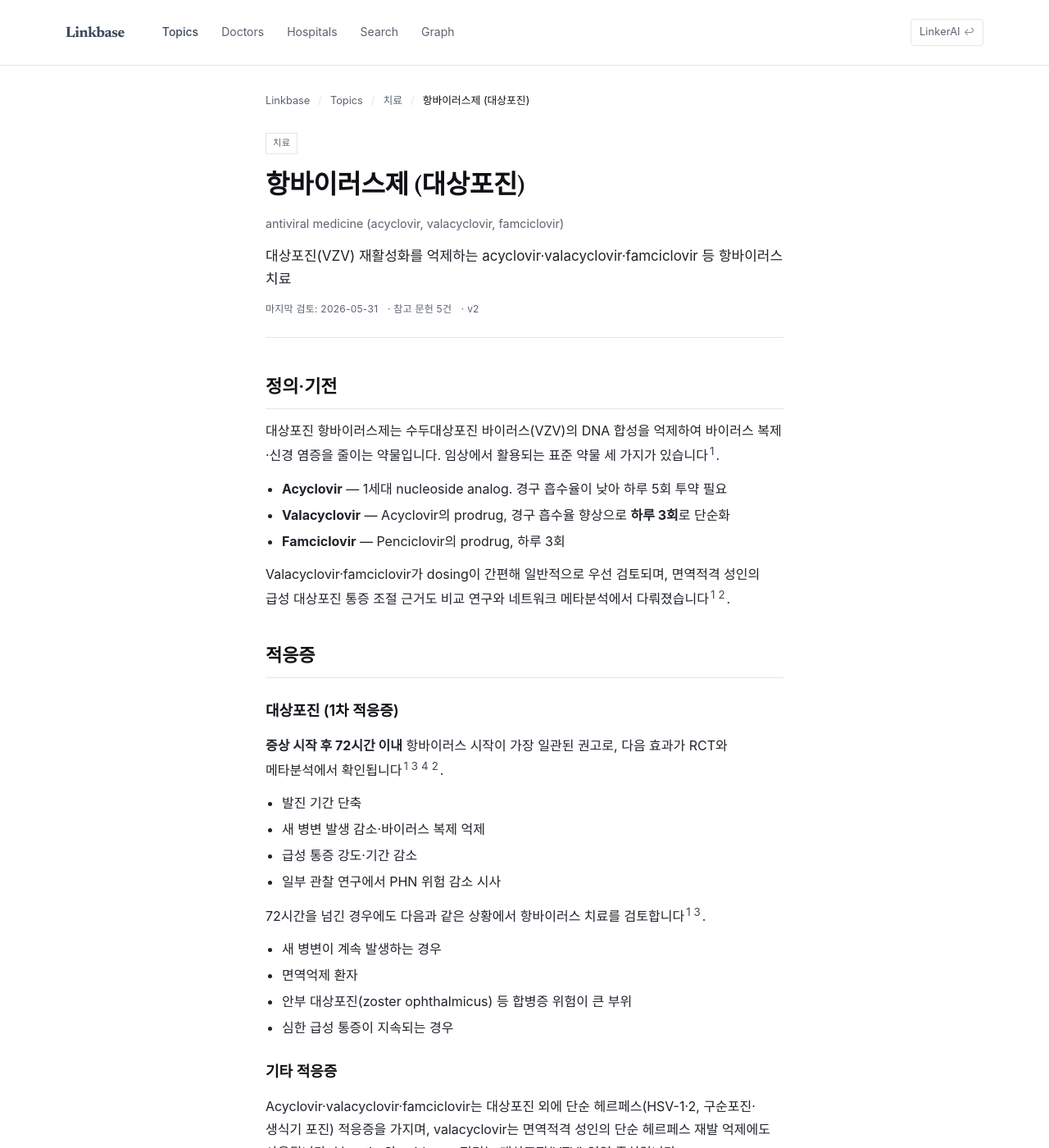
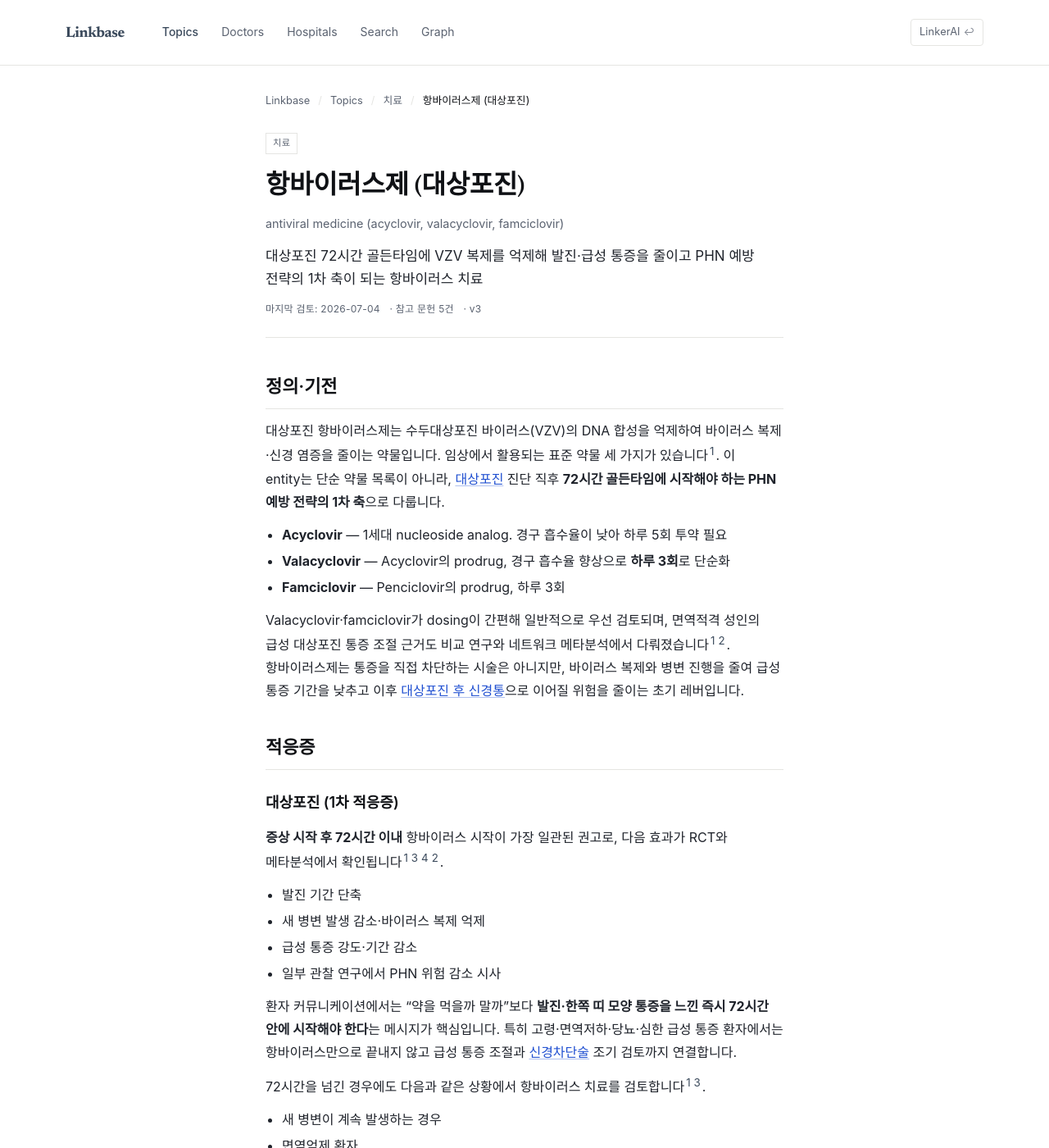
Before and after one commit to feelharmony/linkare-medical-knowledge, a Jekyll site: the page built from treatments/antiviral-medicine.md, in a window 1280 px wide and 1400 px high. Shown: the whole window at 82% size. Built offline with Jekyll 4.4.1, drawn with Linux system fonts in a browser that asks for light colours; some web fonts are replaced; some of the changed text lies outside the part shown.

Commit message:
Align zoster treatment hubs with PHN prevention

```diff
--- a/treatments/antiviral-medicine.md
+++ b/treatments/antiviral-medicine.md
@@ -4,7 +4,7 @@ entity_id: antiviral-medicine
 entity_type: treatment
 permalink: /treatments/antiviral-medicine/
 title: 항바이러스제 (대상포진)
-description: 대상포진(VZV) 재활성화를 억제하는 acyclovir·valacyclovir·famciclovir 등 항바이러스 치료
+description: 대상포진 72시간 골든타임에 VZV 복제를 억제해 발진·급성 통증을 줄이고 PHN 예방 전략의 1차 축이 되는 항바이러스 치료
 title_en: antiviral medicine (acyclovir, valacyclovir, famciclovir)
 aliases:
   - 항바이러스제
@@ -15,7 +15,7 @@ aliases:
   - 발라시클로비르
   - famciclovir
   - 팜시클로비르
-last_reviewed: '2026-05-31'
+last_reviewed: '2026-07-04'
 locked: true
 source_count: 5
 source_count_external: 5
@@ -23,17 +23,17 @@ source_count_clinic_pillar: 0
 clinic_footnote_ids: []
 external_footnote_ids: [1, 2, 3, 4, 5]
 quality_status: verified
-version: 2
+version: 3
 ---
 
 ## 정의·기전
-대상포진 항바이러스제는 수두대상포진 바이러스(VZV)의 DNA 합성을 억제하여 바이러스 복제·신경 염증을 줄이는 약물입니다. 임상에서 활용되는 표준 약물 세 가지가 있습니다[^1].
+대상포진 항바이러스제는 수두대상포진 바이러스(VZV)의 DNA 합성을 억제하여 바이러스 복제·신경 염증을 줄이는 약물입니다. 임상에서 활용되는 표준 약물 세 가지가 있습니다[^1]. 이 entity는 단순 약물 목록이 아니라, [대상포진](/conditions/zoster/) 진단 직후 **72시간 골든타임에 시작해야 하는 PHN 예방 전략의 1차 축**으로 다룹니다.
 
 - **Acyclovir** — 1세대 nucleoside analog. 경구 흡수율이 낮아 하루 5회 투약 필요
 - **Valacyclovir** — Acyclovir의 prodrug, 경구 흡수율 향상으로 **하루 3회**로 단순화
 - **Famciclovir** — Penciclovir의 prodrug, 하루 3회
 
-Valacyclovir·famciclovir가 dosing이 간편해 일반적으로 우선 검토되며, 면역적격 성인의 급성 대상포진 통증 조절 근거도 비교 연구와 네트워크 메타분석에서 다뤄졌습니다[^1][^5].
+Valacyclovir·famciclovir가 dosing이 간편해 일반적으로 우선 검토되며, 면역적격 성인의 급성 대상포진 통증 조절 근거도 비교 연구와 네트워크 메타분석에서 다뤄졌습니다[^1][^5]. 항바이러스제는 통증을 직접 차단하는 시술은 아니지만, 바이러스 복제와 병변 진행을 줄여 급성 통증 기간을 낮추고 이후 [대상포진 후 신경통](/conditions/postherpetic-neuralgia/)으로 이어질 위험을 줄이는 초기 레버입니다.
 
 ## 적응증
 
@@ -44,18 +44,22 @@ Valacyclovir·famciclovir가 dosing이 간편해 일반적으로 우선 검토
 - 급성 통증 강도·기간 감소
 - 일부 관찰 연구에서 PHN 위험 감소 시사
 
+환자 커뮤니케이션에서는 “약을 먹을까 말까”보다 **발진·한쪽 띠 모양 통증을 느낀 즉시 72시간 안에 시작해야 한다**는 메시지가 핵심입니다. 특히 고령·면역저하·당뇨·심한 급성 통증 환자에서는 항바이러스만으로 끝내지 않고 급성 통증 조절과 [신경차단술](/treatments/nerve-block-injection/) 조기 검토까지 연결합니다.
+
 72시간을 넘긴 경우에도 다음과 같은 상황에서 항바이러스 치료를 검토합니다[^1][^2].
 - 새 병변이 계속 발생하는 경우
 - 면역억제 환자
 - 안부 대상포진(zoster ophthalmicus) 등 합병증 위험이 큰 부위
 - 심한 급성 통증이 지속되는 경우
 
+즉 “72시간이 지나면 아무 의미 없다”가 아니라, **72시간 이내가 가장 좋고, 이후에도 진행성 병변·고위험군·심한 통증이면 치료 판단이 필요하다**는 균형 잡힌 설명이 적절합니다.
+
 ### 기타 적응증
 Acyclovir·valacyclovir·famciclovir는 대상포진 외에 단순 헤르페스(HSV-1·2, 구순포진·생식기 포진) 적응증을 가지며, valacyclovir는 면역적격 성인의 단순 헤르페스 재발 억제에도 사용됩니다. 본 entity의 evidence 정리는 대상포진(VZV) 영역 중심입니다.
 
 ## 표준 용법
 
-면역적격 성인의 일반 대상포진 표준 용법(7일 간 경구):
+항바이러스 선택은 효과뿐 아니라 복용 편의성, 신기능, 고령, 면역저하 여부를 함께 봅니다. 면역적격 성인의 일반 대상포진 표준 용법(7일 간 경구):
 
 - **Valacyclovir** 1,000 mg 1일 3회
 - **Famciclovir** 500 mg 1일 3회 (또는 750 mg 1일 1회 일부 국가)
@@ -79,6 +83,8 @@ Acyclovir·valacyclovir·famciclovir는 대상포진 외에 단순 헤르페스(
 ## 환자 안내
 - **발진 발생 → 72시간 골든타임** — 빠른 진료 권장
 - 발진 없이 한쪽 부위 통증·이상감각만 있는 전구기에도 의심되면 진료
+- 약을 시작한 뒤에도 밤잠을 깰 정도의 통증, 옷 스침 통증, 통증 범위 확대가 있으면 급성 통증 조절을 함께 평가
+- 고령·면역저하·심한 통증 환자는 항바이러스제 + 신경병증성 통증 약물 + 신경차단술을 단계적으로 검토
 - 50세 이상은 대상포진 이력 후에도 **Shingrix 백신 접종**이 권장되며, 백신은 PHN 예방의 가장 효과적인 수단입니다[^3] → [shingles-vaccination](./shingles-vaccination.md)
 
 관련 entity:
@@ -97,5 +103,6 @@ Acyclovir·valacyclovir·famciclovir는 대상포진 외에 단순 헤르페스(
 [^5]: Li Q, Chen N, Yang J, Zhou M, Zhou D, Zhang Q, He L. A Network Meta-Analysis of Randomized Clinical Trials to Assess the Efficacy and Safety of Antiviral Agents for Immunocompetent Patients with Herpes Zoster-Associated Pain. *Pain Physician.* 2023;26(4):E385-E394. PMID 37535772. URL: [pubmed.ncbi.nlm.nih.gov/37535772](https://pubmed.ncbi.nlm.nih.gov/37535772/)
 
 ## Changelog
+- 2026-07-04 v3: 항바이러스제를 대상포진 72시간 골든타임/PHN 예방 전략의 1차 축으로 재포지셔닝. 정의·적응증·표준 용법·환자 안내에 조기 시작 메시지, 72시간 이후 예외 판단, 고위험군의 통증 조절·신경차단술 연결을 보강하고 registry date/version 동기화.
 - 2026-05-31 v2: external source 2건 보강(Cochrane 2014 antiviral-PHN review, Pain Physician 2023 antiviral network meta-analysis) 후 verified 승격. 72시간 이내 항바이러스 치료와 약제 비교 근거 footnote 보강.
 - 2026-05-03 v1: **신규 발행** (frontmatter only → 정식 entity). 대상포진 시리즈 묶음 작업의 일부로 본문 구성 — 정의·기전(3 약물 비교) + 적응증(대상포진 1차 + 기타) + 표준 용법(면역적격 성인) + 부작용·주의 환자군(신기능·임신) + 환자 안내. 외부 출처 3건 — Adriaansen 2025 *Pain Practice*, CDC 2024 임상 overview, ZOE-50/70(예방 link). 룰 14·15 적용 — 표준 dosing은 정확히, 신독성·약물 상호작용은 안전 문구로 강조. 단순 헤르페스(HSV) 등 대상포진 외 적응증은 짧게 언급하되 본 entity는 VZV 중심으로 좁힘.
```
Also changed, not shown: data/entities.json (+10 -10 lines), treatments/nerve-block-injection.md (+18 -7 lines).
